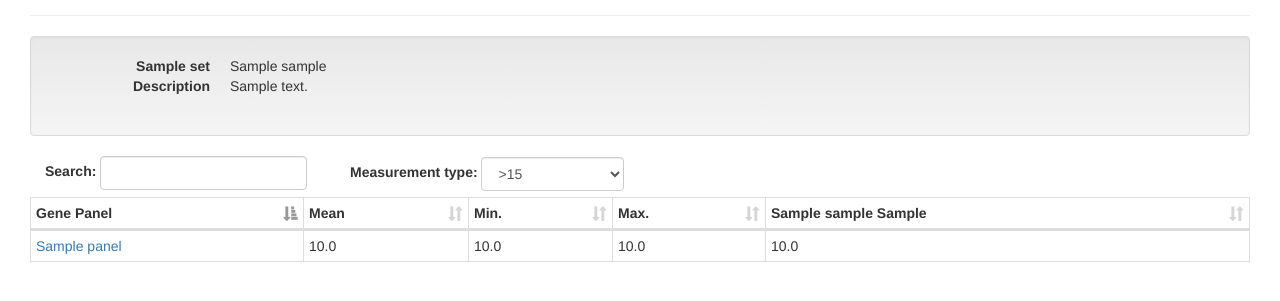
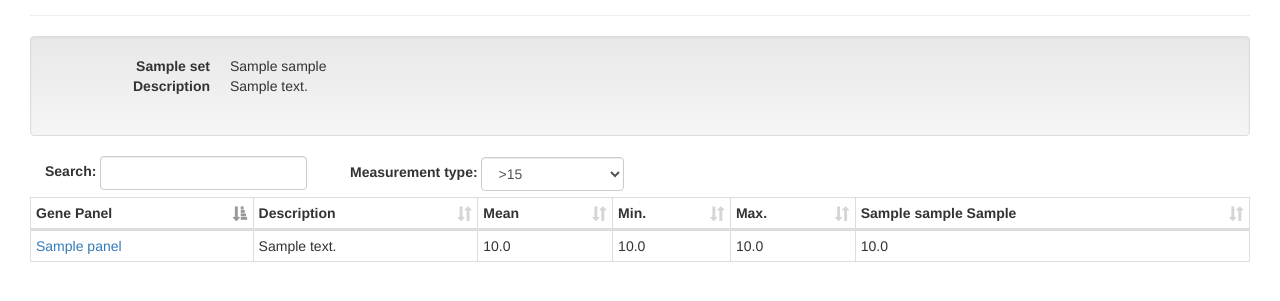
Before and after one commit to UMCUGenetics/ExonCov, a Flask app: template ExonCov/templates/sample_set.html in a window 1280 px wide. Shown: the part 176-477 px from the top of the page. Run offline with Flask 2, Linux system fonts and the light colour scheme; tables that the repository leaves empty hold one stand-in row (values such as "Sample post"); the template is opened without the code that fills it: values that come from a table or form of the project are taken from there, most other values are stand-ins (such as "Sample title", 1, 10 or a date in 2020); parts of the project's set-up code (start-up, migrations or seed data) failed here and were passed over; some libraries are stand-ins or nearby versions.

Commit message:
Add panel description and 100x to tables

```diff
--- a/ExonCov/templates/panels.html
+++ b/ExonCov/templates/panels.html
@@ -12,6 +12,7 @@
         <tr>
             <th>Gene panel</th>
             <th>Last version</th>
+            <th>Description</th>
         </tr>
     </thead>
     <tbody>
@@ -19,6 +20,7 @@
         <tr>
             <td><a href="{{ url_for('panel', name=panel.name) }}">{{ panel.name }}</a></td>
             <td><a href="{{ url_for('panel_version', id=panel.last_version.id) }}">{{ panel.last_version }}</a></td>
+            <td>{{ panel.disease_description_nl }}</td>
         </tr>
         {% endfor %}
     </tbody>
--- a/ExonCov/templates/sample.html
+++ b/ExonCov/templates/sample.html
@@ -63,6 +63,7 @@
     <thead>
         <tr>
             <th>Gene Panel</th>
+            <th>Description</th>
             <th>Summary</th>
             <th>Size (bp)</th>
             {% for type in measurement_types %}
@@ -74,6 +75,7 @@
         {% for panel in panels %}
         <tr>
             <td><a href="{{ url_for('sample_panel', sample_id=sample.id, panel_id=panel) }}">{{ panels[panel]['name_version'] }}</a></td>
+            <td>{{ panels[panel]['description'] }}</td>
             {% if panels[panel]['measurement_percentage15'] < panels[panel]['coverage_requirement_15'] %}
                 <td class="danger">Dekking {{ panels[panel]['name_version'] }} >15X = {{ panels[panel]['measurement_percentage15']|float|round(2) }}% ; QC failed.</td>
             {% else %}
--- a/ExonCov/templates/sample_inactive_panels.html
+++ b/ExonCov/templates/sample_inactive_panels.html
@@ -24,6 +24,7 @@
     <thead>
         <tr>
             <th>Gene Panel</th>
+            <th>Description</th>
             <th>Size (bp)</th>
             {% for type in measurement_types %}
                 <th>{{ measurement_types[type] }}</th>
@@ -34,6 +35,7 @@
         {% for panel in panels %}
         <tr>
             <td><a href="{{ url_for('sample_panel', sample_id=sample.id, panel_id=panel) }}">{{ panels[panel]['name_version'] }}</a></td>
+            <td>{{ panels[panel]['description'] }}</td>
             <td>{{ panels[panel]['len'] }}</td>
             {% for type in measurement_types %}
                 {{ render_panel_measurement_td(panels[panel][type], type, panels[panel]) }}
--- a/ExonCov/templates/sample_panel.html
+++ b/ExonCov/templates/sample_panel.html
@@ -12,6 +12,7 @@
         <dt>Type</dt><dd>{{ sample.type }}</dd>
         <dt>Sequencing runs</dt><dd><ul class="list-inline">{% for run in sample.sequencing_runs %}<li>{{ run }}</li>{% endfor %}</ul></dd>
         <dt>Panel</dt><dd>{{ panel.name_version }} </dd>
+        <dt>Description</dt><dd>{{ panel.panel.disease_description_nl }} </dd>
         <dt>Minimal % 15x</dt><dd><p>{{ panel.coverage_requirement_15 }}</p></dd>
         <dt>Summary</dt><dd>
             {% if panel_summary['measurement_percentage15'] < panel.coverage_requirement_15 %}
@@ -45,6 +46,7 @@
     Type: {{ sample.type }}
     Sequencing runs: {% for run in sample.sequencing_runs %}{{ run }} {% endfor %}
     Panel: {{ panel.name_version }}
+    Description: {{ panel.panel.disease_description_nl }}
     Minimal % 15x: {{ panel.coverage_requirement_15 }}
     {% if panel_summary['measurement_percentage15'] < panel.coverage_requirement_15 %}
         Summary: Dekking {{ panel.name_version }} >15X = {{ panel_summary['measurement_percentage15']|float|round(2) }}% ; QC failed.
--- a/ExonCov/templates/sample_set.html
+++ b/ExonCov/templates/sample_set.html
@@ -19,6 +19,7 @@
     <thead>
         <tr>
             <th>Gene Panel</th>
+            <th>Description</th>
             <th>Mean</th>
             <th>Min.</th>
             <th>Max.</th>
@@ -30,7 +31,8 @@
     <tbody>
         {% for panel in panels_measurements %}
         <tr>
-            <td><a href="{{ url_for('sample_set_panel', sample_set_id=sample_set.id, panel_id=panel.id) }}">{{ panel }}</td>
+            <td><a href="{{ url_for('sample_set_panel', sample_set_id=sample_set.id, panel_id=panel.id) }}">{{ panel }}</a></td>
+            <td>{{ panel.panel.disease_description_nl }}</td>
             {{ render_panel_measurement_td(panels_measurements[panel]['mean'], measurement_type[0], panel) }}
             {{ render_panel_measurement_td(panels_measurements[panel]['min'], measurement_type[0], panel) }}
             {{ render_panel_measurement_td(panels_measurements[panel]['max'], measurement_type[0], panel) }}
--- a/ExonCov/templates/sample_set_panel.html
+++ b/ExonCov/templates/sample_set_panel.html
@@ -10,6 +10,7 @@
         <dt>Sample set</dt><dd>{{ sample_set.name }}</dd>
         <dt>Description</dt><dd>{{ sample_set.description }}</dd>
         <dt>Panel</dt><dd>{{ panel.name_version }} </dd>
+        <dt>Panel description</dt><dd>{{ panel.panel.disease_description_nl }} </dd>
     </dl>
 </div>
 
```
Also changed, not shown: ExonCov/views.py (+12 -5 lines).
